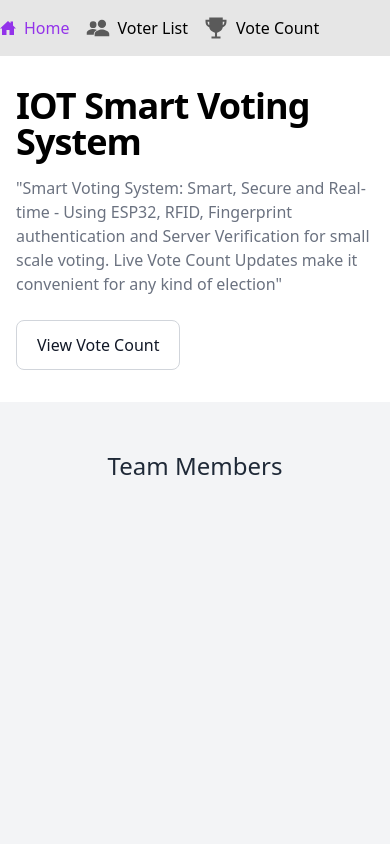
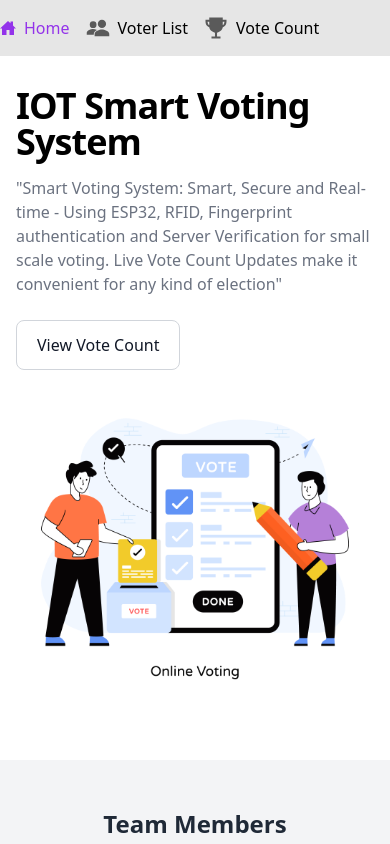
Before and after one commit to prabinzz/Smart-Voting-UI, a React (Vite) app: page / in a window 390 px wide. Built offline with nearby package versions, Linux system fonts and the light colour scheme.

Commit message:
add members list and ui adjustments

```diff
--- a/index.html
+++ b/index.html
@@ -6,7 +6,7 @@
     <meta name="viewport" content="width=device-width, initial-scale=1.0" />
     <title>Vite + React</title>
   </head>
-  <body class="overflow-scroll">
+  <body style="overflow-y: scroll" class="overflow-y-scroll">
     <div id="root"></div>
     <script type="module" src="/src/main.jsx"></script>
   </body>
--- a/src/components/home/HeroSection.jsx
+++ b/src/components/home/HeroSection.jsx
@@ -22,7 +22,7 @@ const HeroSection = () => {
             View Vote Count
           </Link>
         </div>
-        <div className="hidden lg:mt-0 lg:col-span-5 lg:flex">
+        <div className="lg:mt-0 lg:col-span-5 lg:flex">
           <img src={voting}></img>
         </div>
       </div>
--- a/src/components/home/Home.jsx
+++ b/src/components/home/Home.jsx
@@ -1,6 +1,7 @@
 import React from "react";
 import Title from "../others/Title";
 import HeroSection from "./HeroSection";
+import TeamMember from "./TeamMember";
 
 const Home = () => {
   return (
@@ -8,6 +9,7 @@ const Home = () => {
       <HeroSection />
       <div className="pt-8"></div>
       <Title title="Team Members" />
+      <TeamMember />
     </div>
   );
 };
--- a/src/components/home/TeamMember.js
+++ /dev/null
@@ -1,7 +0,0 @@
-import React from "react";
-
-const TeamMember = () => {
-  return <div>TeamMember</div>;
-};
-
-export default TeamMember;
--- a/src/components/member/Member.jsx
+++ b/src/components/member/Member.jsx
@@ -24,7 +24,7 @@ const Member = () => {
   return (
     <div className="container mx-auto">
       <div className=" bg-white rounded-lg overflow-x-auto mt-4">
-        <table className="table-auto w-full">
+        <table className="table-auto w-full select-none">
           <thead className="border-b">
             <tr className="bg-white text-left">
               <th className={`${thStyle}`}>ID</th>
--- a/src/components/member/MemberList.jsx
+++ b/src/components/member/MemberList.jsx
@@ -3,7 +3,7 @@ import { FcOk, FcCancel } from "react-icons/fc";
 const MemberList = ({ data }) => {
   const trStyle = "text-gray-900 font-medium px-6 py-4 whitespace-nowrap";
   return (
-    <tr className="table-row bg-white border-b">
+    <tr className="table-row bg-white border-b hover:bg-purple-500 cursor-pointer">
       <td className={`${trStyle}`}>{data.id}</td>
       <td className={`${trStyle}`}>{data.rfid}</td>
       <td className={`${trStyle}`}>{data.name}</td>
--- a/src/components/others/Title.jsx
+++ b/src/components/others/Title.jsx
@@ -3,7 +3,7 @@ import React from "react";
 const Title = ({ title }) => {
   return (
     <div>
-      <div className="text-2xl lg:text-4xl text-center text-gray-800 my-4">
+      <div className="text-2xl font-extrabold  lg:text-4xl text-center text-gray-800 my-4">
         {title}
       </div>
     </div>
--- a/src/components/voteCount/VoteCount.jsx
+++ b/src/components/voteCount/VoteCount.jsx
@@ -30,7 +30,9 @@ const VoteCount = () => {
     <div className="container mx-auto pb-8">
       <Title title="Vote Count" />
       <BarChart partyData={partyData} partyList={partyList} total={totalVote} />
-      <div className="text-2xl text-center mt-12">Candidate List</div>
+      <div className="text-2xl font-extrabold text-gray-800 text-center mt-12">
+        Candidate List
+      </div>
       <div className="flex flex-wrap gap-5 justify-center mt-8">
         {partyData.map((party, index) => (
           <PartyCard key={party.id} party={party} total={totalVote} />
```
